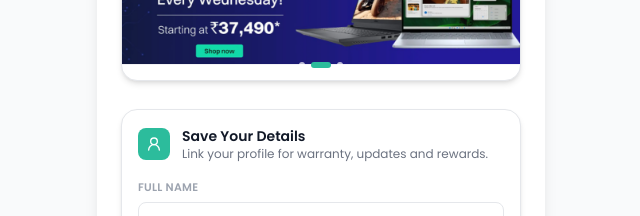
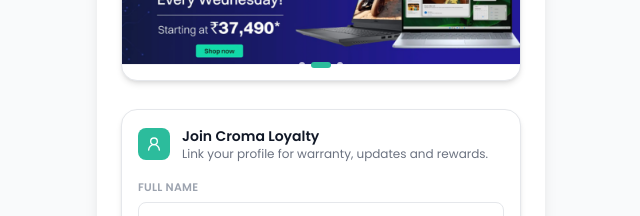
Before and after one commit to aadi310/Croma-Smart-Receipt-India, a Next.js app: page / in a window 1280 px wide. Shown: the part 1520-1736 px from the top of the page, without its empty margins (319-959 px from the left). Built offline with nearby package versions, Linux system fonts and the light colour scheme.

Commit message:
Update page.tsx

```diff
--- a/app/page.tsx
+++ b/app/page.tsx
@@ -1409,7 +1409,7 @@ loop: true,
 
     <div>
       <div className="text-sm font-semibold text-gray-900">
-        Save Your Details
+        Join Croma Loyalty
       </div>
 
       <div className="text-xs text-gray-500">
```
